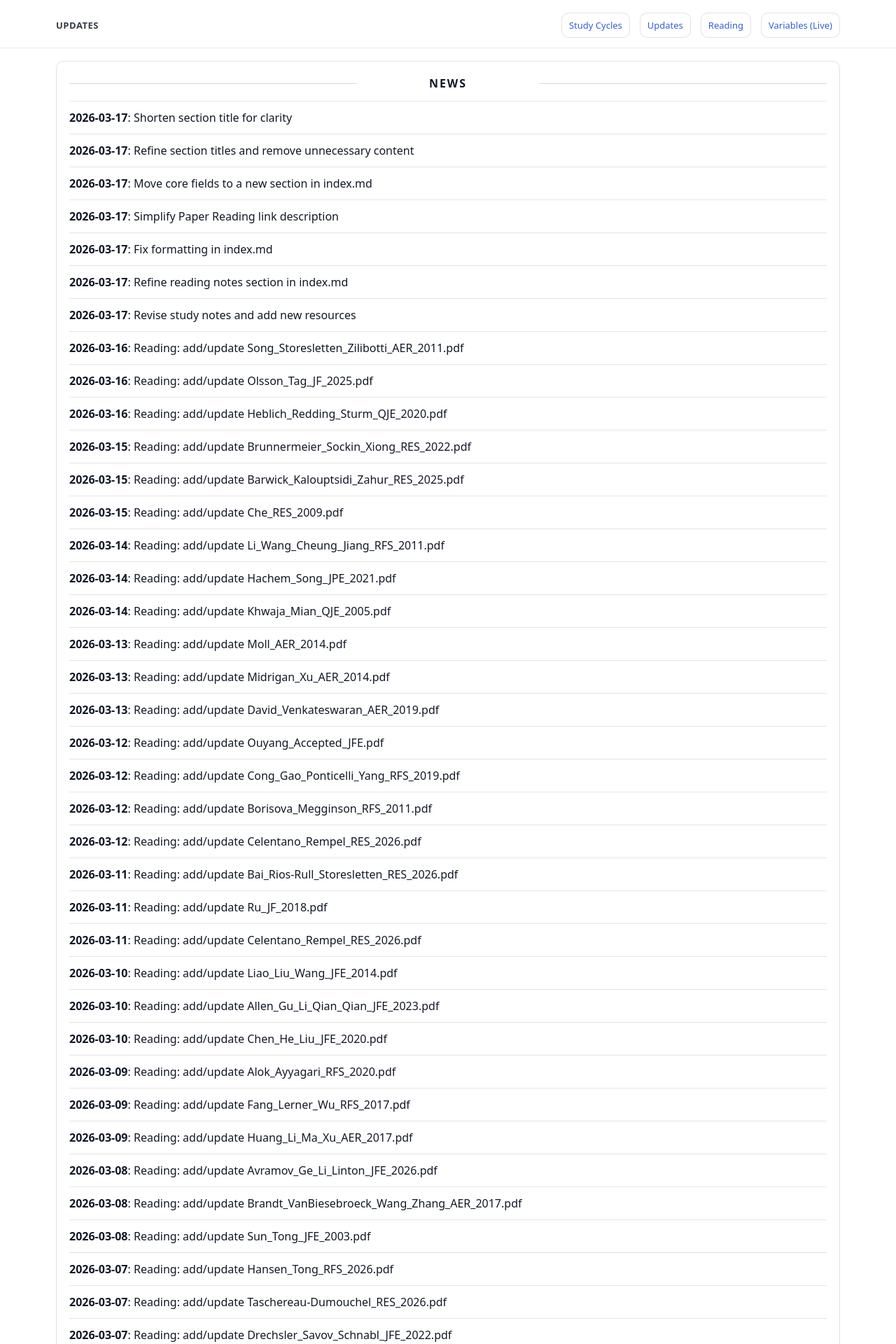
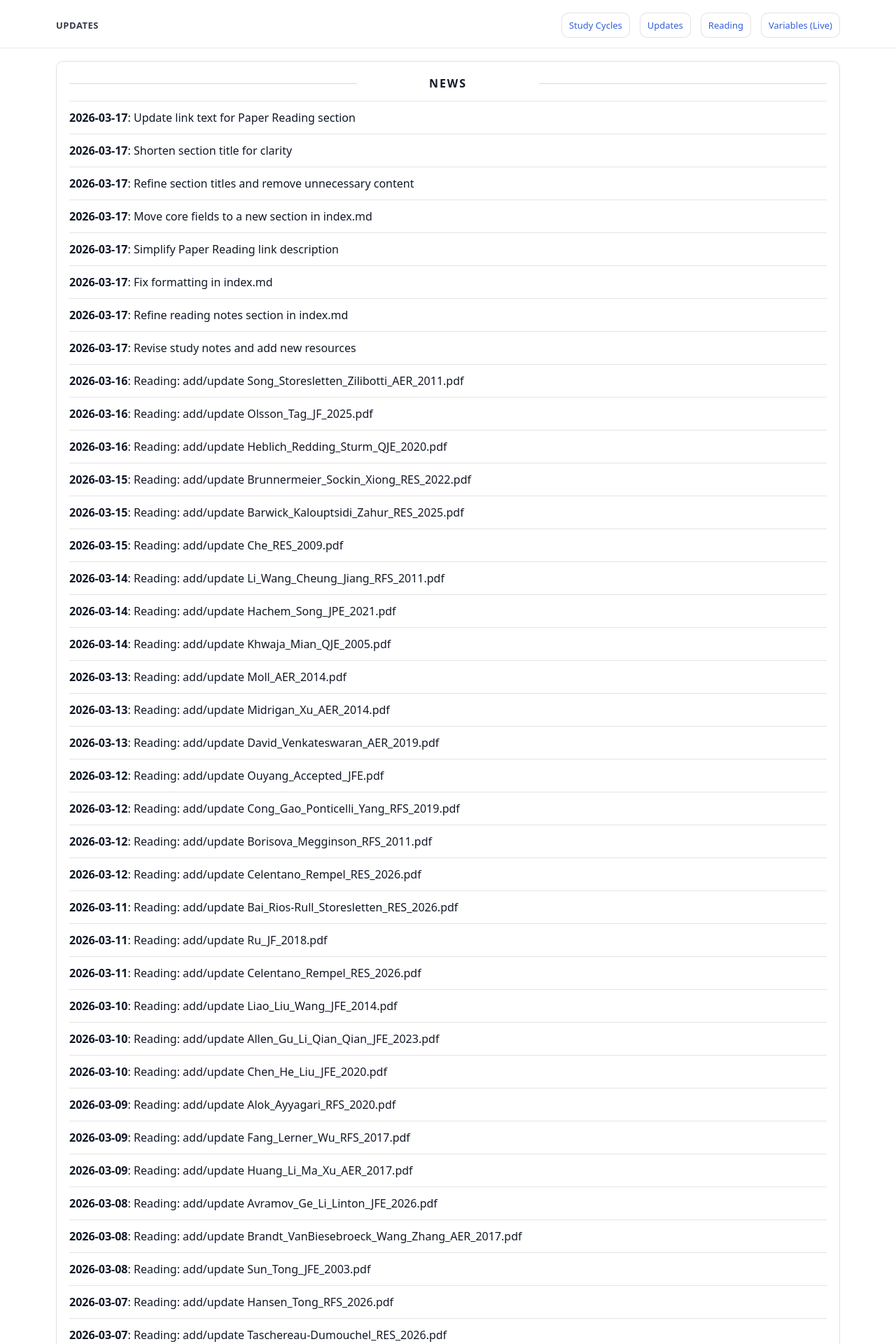
Before and after one commit to yaxinzn/study-archive, a Jekyll site: the page built from updates/index.md, in a window 1280 px wide. Shown: the top 1920 px of the page at 70% size. Built offline with Jekyll 4.4.1, drawn with Linux system fonts in a browser that asks for light colours; some of the changed text lies outside the part shown.

Commit message:
chore: update NEWS feed

```diff
--- a/_data/news.yml
+++ b/_data/news.yml
@@ -1,4 +1,7 @@
 # Auto-generated update history (sorted newest -> oldest). Do not edit manually.
+- ts: "1773742701"
+  date: "2026-03-17"
+  title: "Update link text for Paper Reading section"
 - ts: "1773742463"
   date: "2026-03-17"
   title: "Shorten section title for clarity"
```
